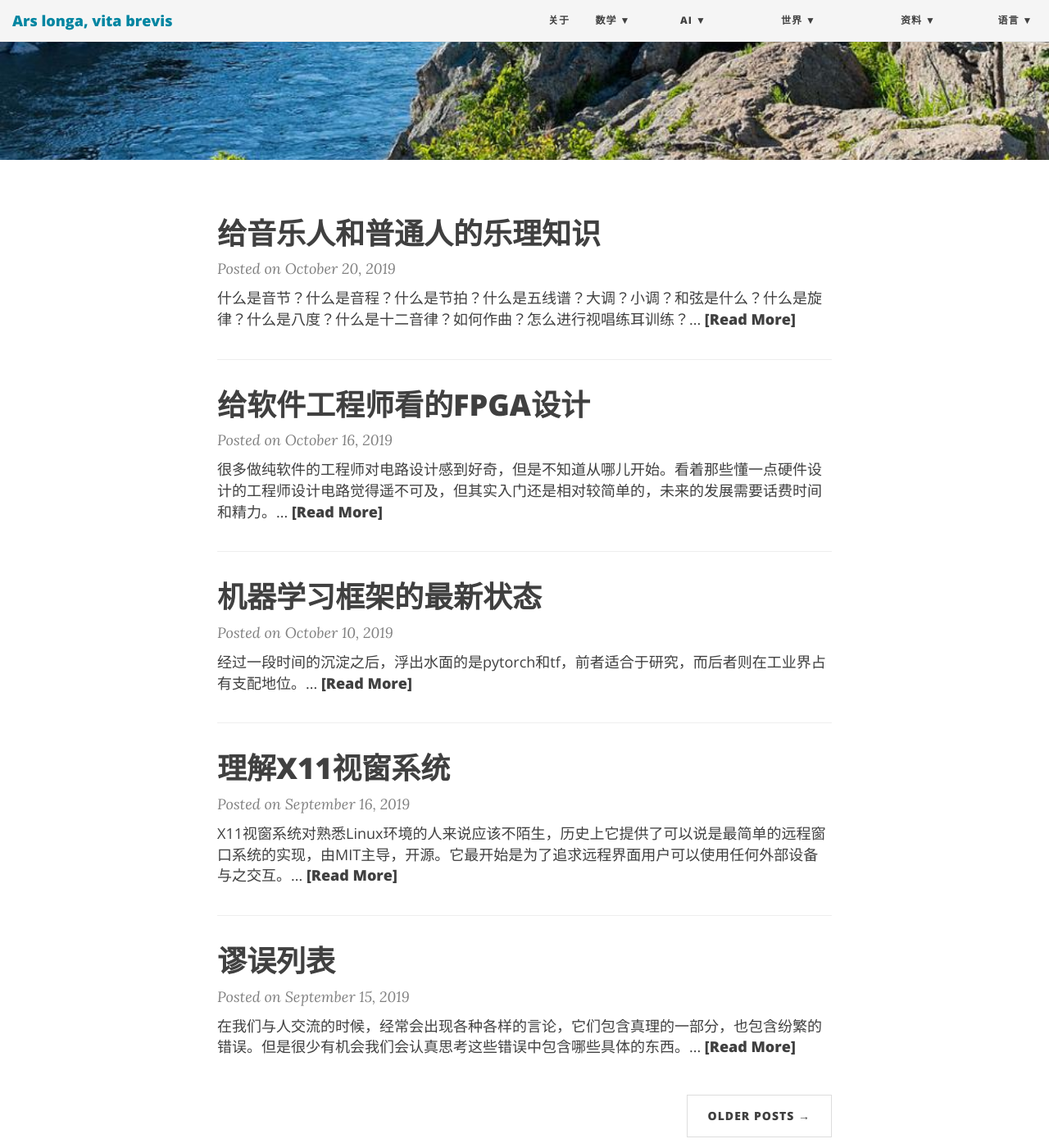
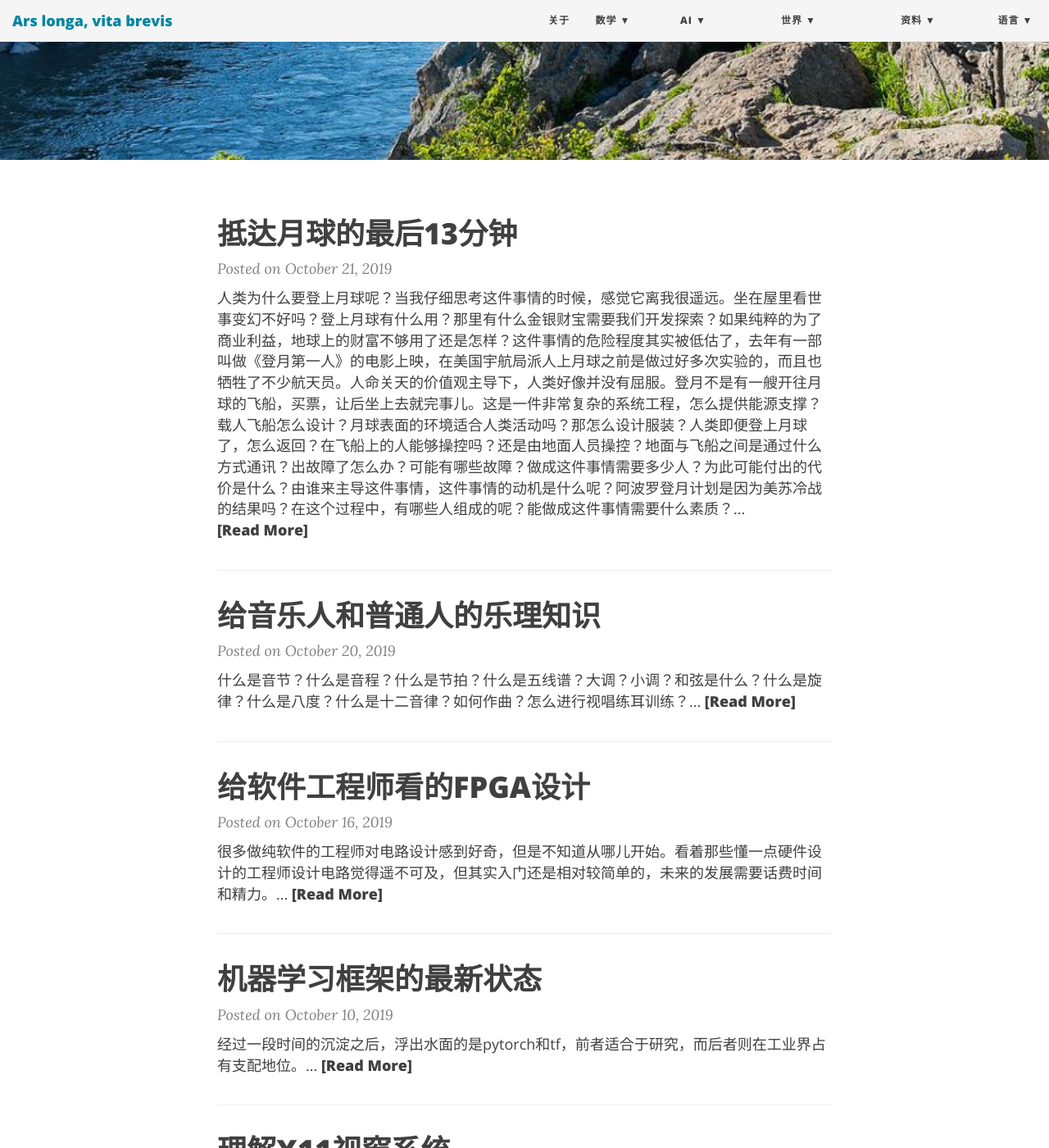
Before and after one commit to ZionPi/zionpi.github.io, a Jekyll site: the page built from index.html, in a window 1280 px wide and 1400 px high, scrolled down 348 px. Shown: the whole window at 82% size. Built offline with Jekyll 4.4.1, drawn with Linux system fonts in a browser that asks for light colours; nearby versions of some CDN libraries; the list of posts is cut into pages by our own code.

Commit message:
add post on 13 minutes to the moon and more

```diff
--- /dev/null
+++ b/_posts/2019-10-21-13-minutes-to-the-moon.md
@@ -0,0 +1,5 @@
+---
+layout: post
+title: 抵达月球的最后13分钟
+---
+人类为什么要登上月球呢？当我仔细思考这件事情的时候，感觉它离我很遥远。坐在屋里看世事变幻不好吗？登上月球有什么用？那里有什么金银财宝需要我们开发探索？如果纯粹的为了商业利益，地球上的财富不够用了还是怎样？这件事情的危险程度其实被低估了，去年有一部叫做[《登月第一人》]()的电影上映，在美国宇航局派人上月球之前是做过好多次实验的，而且也牺牲了不少航天员。人命关天的价值观主导下，人类好像并没有屈服。登月不是有一艘开往月球的飞船，买票，让后坐上去就完事儿。这是一件非常复杂的系统工程，怎么提供能源支撑？载人飞船怎么设计？月球表面的环境适合人类活动吗？那怎么设计服装？人类即便登上月球了，怎么返回？在飞船上的人能够操控吗？还是由地面人员操控？地面与飞船之间是通过什么方式通讯？出故障了怎么办？可能有哪些故障？做成这件事情需要多少人？为此可能付出的代价是什么？由谁来主导这件事情，这件事情的动机是什么呢？阿波罗登月计划是因为美苏冷战的结果吗？在这个过程中，有哪些人组成的呢？能做成这件事情需要什么素质？
```
Also changed, not shown: _posts/2019-05-15-infinite-powers.md (+2 -0 lines).
